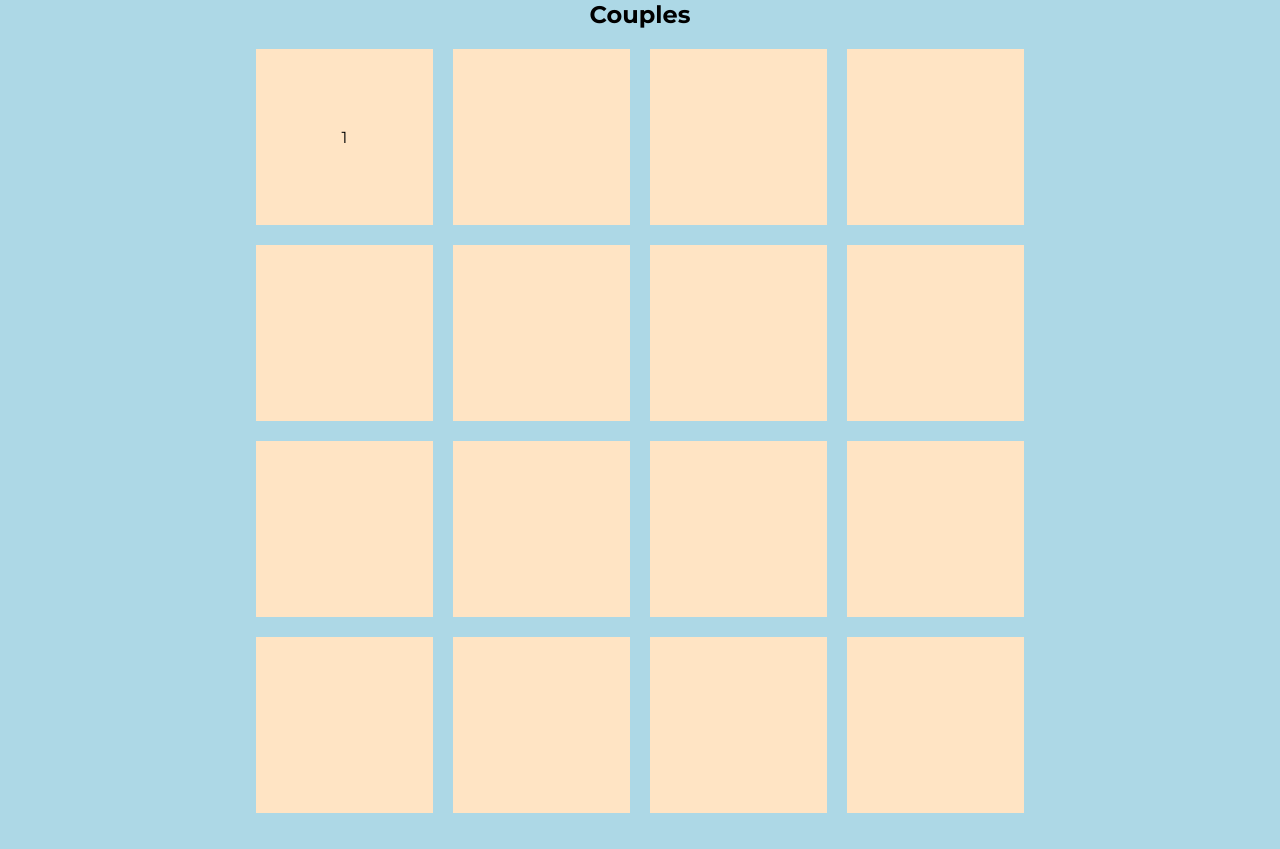
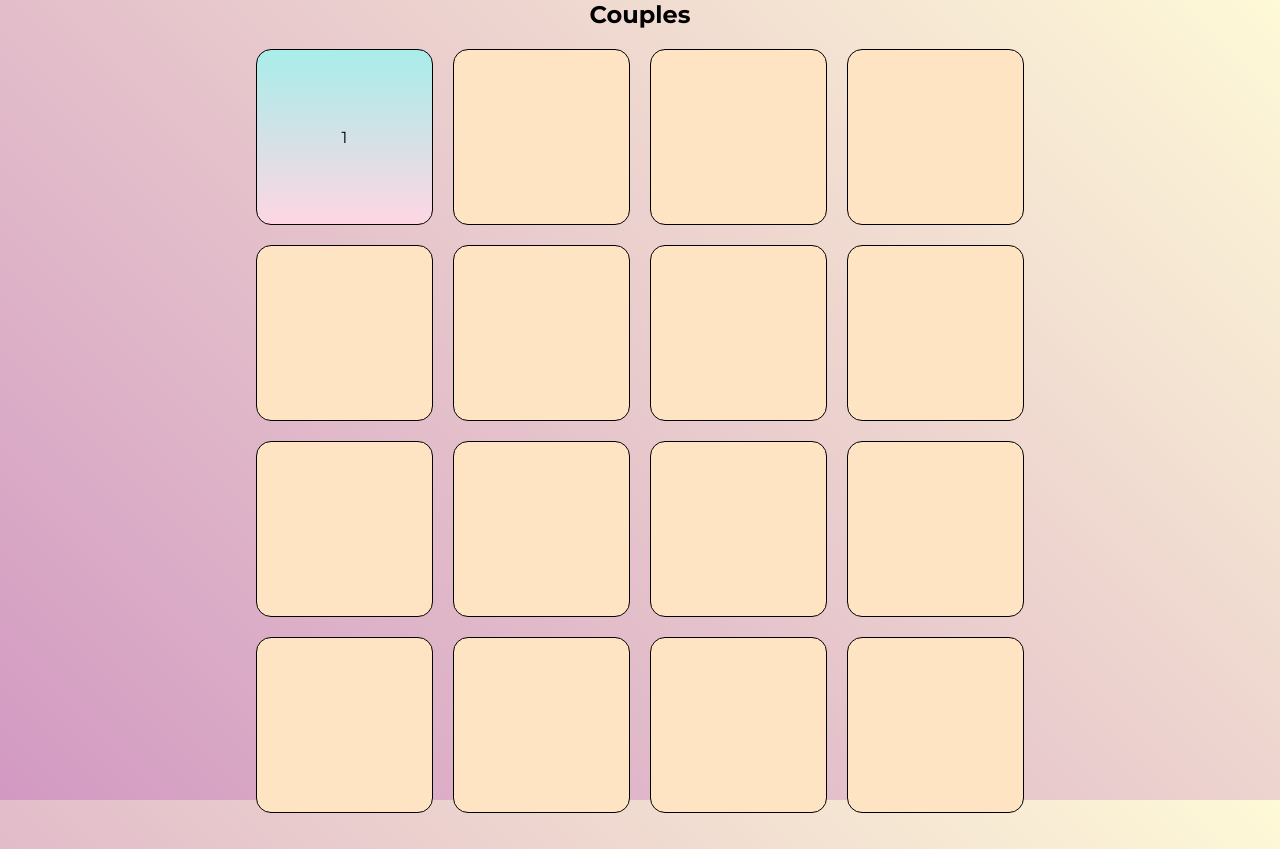
Before and after one commit to thienlao17/couplesApp, a plain HTML site: page index.html in a window 1280 px wide. Both pictures are taken after a click on the item 344 px from the left and 137 px from the top of the page. Drawn offline with Linux system fonts and the light colour scheme.

Commit message:
colors change+hover effects

```diff
--- a/main.js
+++ b/main.js
@@ -42,6 +42,7 @@
     items.forEach((el)=> {
       el.card.addEventListener('click',()=>{
         el.card.textContent = el.value
+        el.card.classList.toggle('selected')
         count++
         let some
         currentList.push(el)
@@ -52,11 +53,11 @@
             el.card.style.pointerEvents = none
           }
           if (count % 2 === 0 && !(some.value === el.value)) {
-            console.log(12);
             setTimeout(() => {
               el.card.textContent = ''
               some.card.textContent = ''
-
+              el.card.classList.toggle('selected')
+              some.card.classList.toggle('selected')
             }, 1000);
             count -=2
             currentList.pop()
--- a/style.css
+++ b/style.css
@@ -8,7 +8,9 @@
 }
 
 body {
-  background-color: lightblue;
+  /* background-color: lightblue; */
+  background: linear-gradient(45deg, #d299c2, #fef9d7);
+  overflow: hidden;
 }
 
 .appTitle {
@@ -17,10 +19,23 @@ body {
 }
 
 .cards__item {
+  border-radius: 15px;
+  border: 1px solid black;
   background-color: bisque;
+  background-size: cover;
+  background-repeat: no-repeat;
   display: flex;
   align-items: center;
   justify-content: center;
+  transition: all .3s ease;
+}
+
+.cards__item:hover {
+  background-color: rgb(249, 215, 173);
+}
+
+.selected {
+  background: linear-gradient(180deg, #a8edea, #fed6e3);
 }
 
 .container {
```
